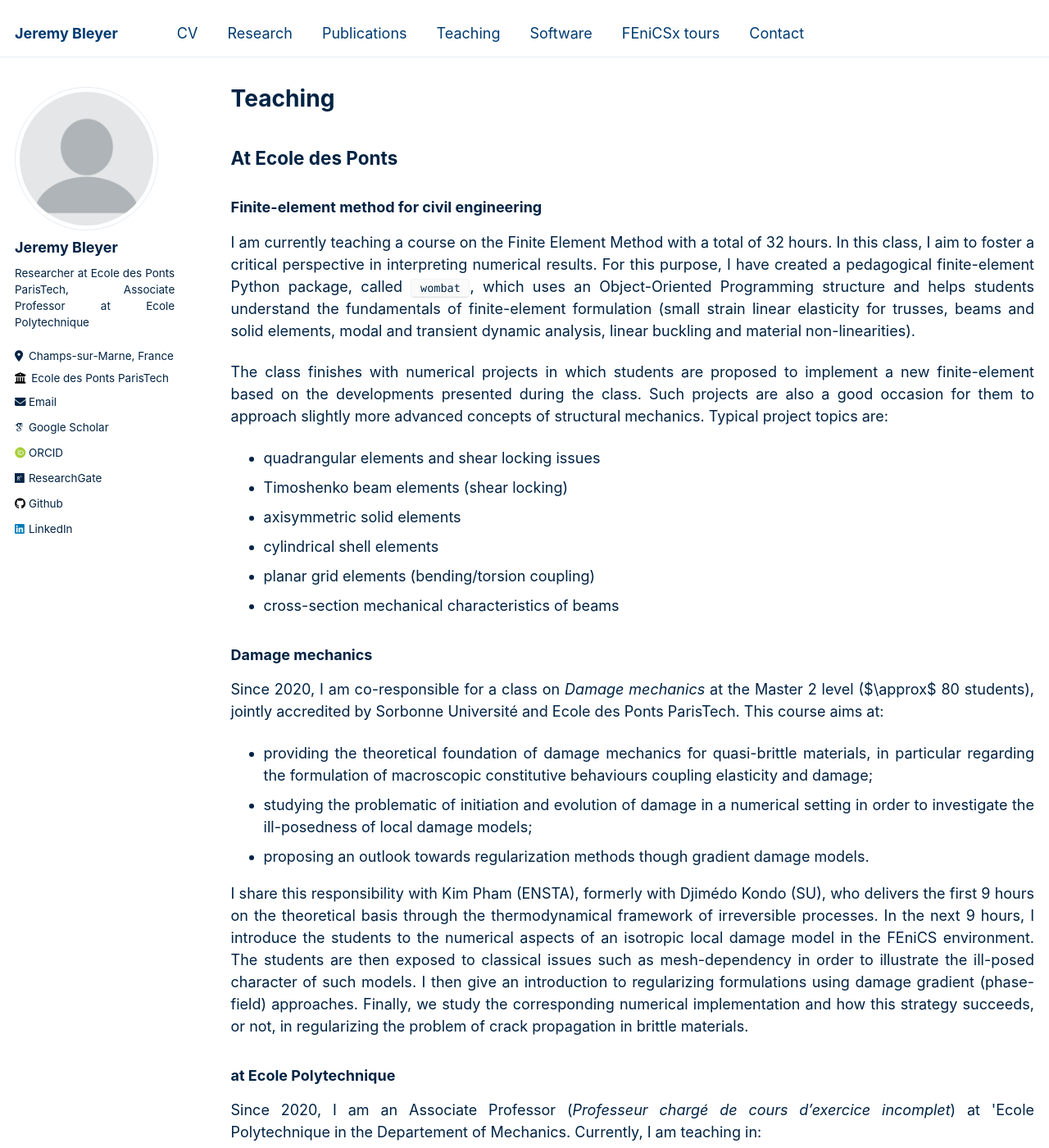
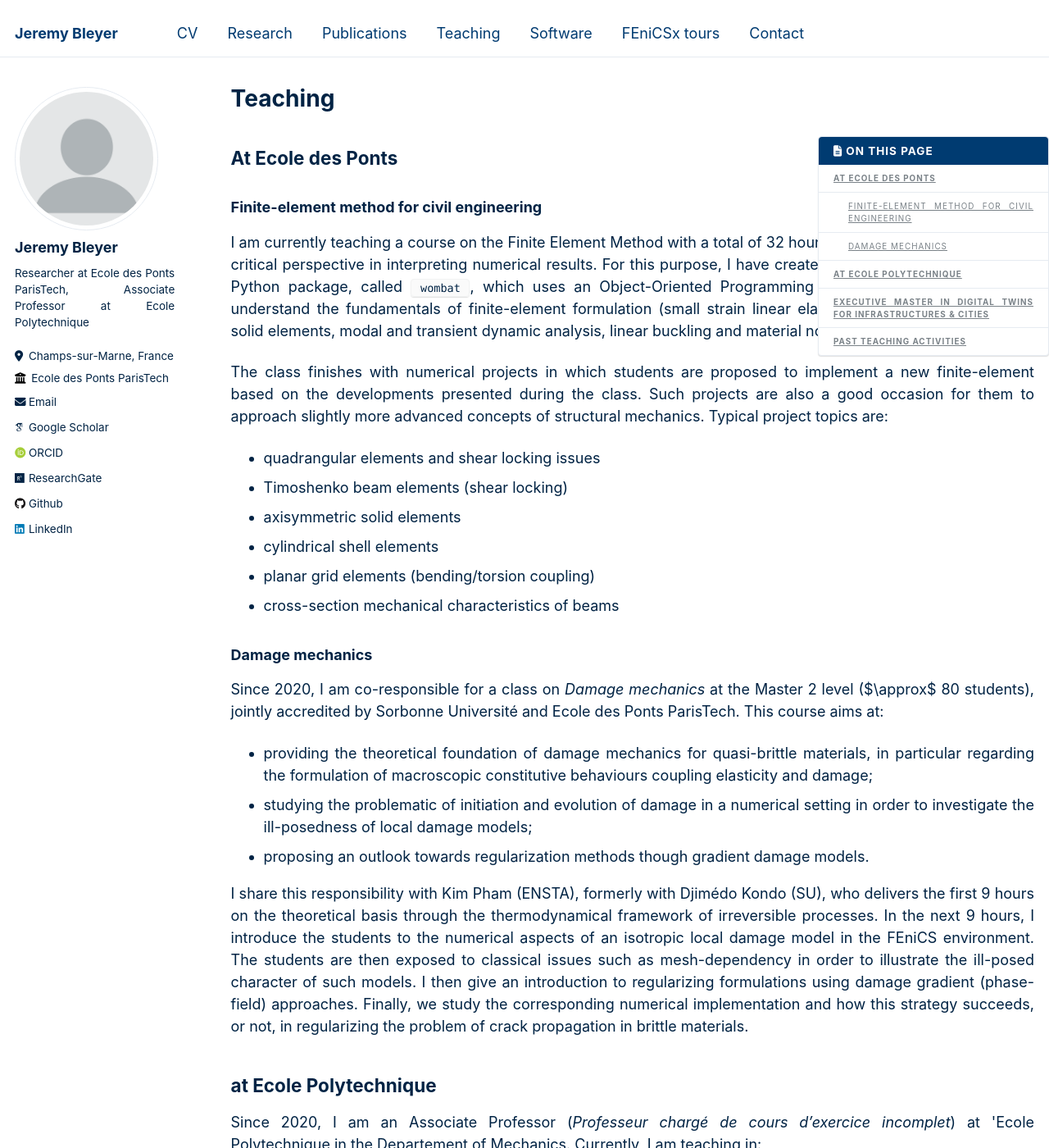
Before and after one commit to bleyerj/bleyerj.github.io, a Jekyll site: the page built from _pages/teaching.md, in a window 1280 px wide and 1400 px high. Shown: the whole window at 82% size. Built offline with Jekyll 4.4.1, drawn with Linux system fonts in a browser that asks for light colours; some web fonts are replaced; some of the changed text lies outside the part shown.

Commit message:
Add content and change side bar

```diff
--- a/_data/navigation.yml
+++ b/_data/navigation.yml
@@ -1,7 +1,7 @@
 # main links links
 main:
   - title: "CV"
-    url: /cv/
+    url: /files/cv_extended_05_2024.pdf
 
   - title: "Research"
     url: /research/
--- a/_includes/toc
+++ b/_includes/toc
@@ -1,6 +1,6 @@
 <aside class="sidebar__right">
 <nav class="toc" markdown="1">
-<header><h4 class="nav__title"><i class="fa fa-{{ include.icon | default: 'file-text' }}"></i> {{ include.title | default: site.data.ui-text[site.locale].toc_label }}</h4></header>
+<header><h4 class="nav__title"><i class="fas fa-{{ include.icon | default: 'file-alt' }}"></i> {{ include.title | default: site.data.ui-text[site.locale].toc_label }}</h4></header>
 *  Auto generated table of contents
 {:toc .toc__menu}
 </nav>
--- a/_pages/teaching.md
+++ b/_pages/teaching.md
@@ -3,9 +3,11 @@ layout: archive
 title: "Teaching"
 permalink: /teaching/
 author_profile: true
+# toc: true
 ---
 
 {% include base_path %}
+{% include toc %}
 
 ## At Ecole des Ponts
 
@@ -33,7 +35,7 @@ Since 2020, I am co-responsible for a class on *Damage mechanics* at the Master
 
 I share this responsibility with Kim Pham (ENSTA), formerly with Djimédo Kondo (SU), who delivers the first 9 hours on the theoretical basis through the thermodynamical framework of irreversible processes. In the next 9 hours, I introduce the students to the numerical aspects of an isotropic local damage model in the FEniCS environment. The students are then exposed to classical issues such as mesh-dependency in order to illustrate the ill-posed character of such models. I then give an introduction to regularizing formulations using damage gradient (phase-field) approaches. Finally, we study the corresponding numerical implementation and how this strategy succeeds, or not, in regularizing the problem of crack propagation in brittle materials.
 
-### at Ecole Polytechnique
+## at Ecole Polytechnique
 
 Since 2020, I am an Associate Professor (*Professeur chargé de cours d'exercice incomplet*) at \'Ecole Polytechnique in the Departement of Mechanics. Currently, I am teaching in:
 
@@ -41,6 +43,17 @@ Since 2020, I am an Associate Professor (*Professeur chargé de cours d'exercice
 - MEC431: *Solid Mechanics*, coordinated by Patrick Le Tallec, formerly Oscar Lopez-Pamies (40h, 40 students)
 
 Before that, I have also been mentoring experimental project in civil engineering with Gilles Forêt (Navier, ENPC) between 2018 and 2020.
+
+## Executive Master in Digital Twins for Infrastructures & Cities
+
+The [Executive Master in Digital Twins](https://www.digitwin4ciue.eu/master-digital-twins) has been co-funded by the EU and is delivered by [Universidad Politécnica de Madrid](https://www.upm.es/internacional), [École Nationale des Ponts et Chaussées](https://ecoledesponts.fr/en), [Budapesti Műszaki és Gazdaságtudományi Egyetem](https://www.bme.hu/?language=en) and [Istanbul Technical University](https://www.itu.edu.tr/en/homepage).
+
+The program provides comprehensive training in the key digital technologies used in digital twins for infrastructures, the ability to conceive digital twins to address specific challenges in infrastructure planning, design, construction, operation, and management, and the skills to identify business opportunities created by digital twins.
+
+I am involved in the Academic Board and was Acting Scientific Director of the program in 2023. I am now in charge of the Master's Conference Cycle, see our Youtube Channel for past events:
+
+<iframe width="560" height="315" src="https://www.youtube.com/embed/videoseries?si=5BmmpN5rYzMW2j33&amp;list=PLH4enoRy_41wDseAUBkjDYuFDdMGSKX-w" title="YouTube video player" frameborder="0" allow="accelerometer; autoplay; clipboard-write; encrypted-media; gyroscope; picture-in-picture; web-share" referrerpolicy="strict-origin-when-cross-origin" allowfullscreen></iframe>
+
 
 ## Past teaching activities
 
--- a/_sass/_sidebar.scss
+++ b/_sass/_sidebar.scss
@@ -56,19 +56,35 @@
   }
 }
 
+// .sidebar__right {
+//   margin-bottom: 1em;
+
+//   @include breakpoint($large) {
+//     position: relative;
+//     float: right;
+//     width: $right-sidebar-width-narrow;
+//     margin-left: span(0.5 of 12);
+//     z-index: 10;
+//   }
+
+//   @include breakpoint($x-large) {
+//     width: $right-sidebar-width;
+//   }
+// }
+
 .sidebar__right {
   margin-bottom: 1em;
 
   @include breakpoint($large) {
-    position: relative;
-    float: right;
+    position: sticky !important;
+    float: right !important;
+    top: 0;
+    right: 0;
     width: $right-sidebar-width-narrow;
-    margin-left: span(0.5 of 12);
+    margin-right: -1 * $right-sidebar-width-narrow;
+    padding-left: 1em;
+    padding-top: 1em !important;
     z-index: 10;
-  }
-
-  @include breakpoint($x-large) {
-    width: $right-sidebar-width;
   }
 }
 
--- a/_sass/_utilities.scss
+++ b/_sass/_utilities.scss
@@ -180,7 +180,7 @@ body {
 .image-text-container {
     display: flex; /* Use flexbox for the container */
     align-items: center; /* Center items vertically */
-    max-width: 800px; /* Adjust this value according to your layout */
+    max-width: 100%; /* Adjust this value according to your layout */
     margin: 0 auto; /* Center the container horizontally */
 }
 
--- a/_sass/_variables.scss
+++ b/_sass/_variables.scss
@@ -137,9 +137,9 @@ $x-large                    : 1280px !default;
    Grid
    ========================================================================== */
 
-$right-sidebar-width-narrow : 0px;
-$right-sidebar-width        : 0px;
-$right-sidebar-width-wide   : 0px;
+$right-sidebar-width-narrow : 300px;
+$right-sidebar-width        : 300px;
+$right-sidebar-width-wide   : 300px;
 
 $susy: (
   columns: 12,
--- a/_sass/vendor/magnific-popup/_settings.scss
+++ b/_sass/vendor/magnific-popup/_settings.scss
@@ -9,7 +9,7 @@ $mfp-shadow:                          0 0 8px rgba(0, 0, 0, 0.6); // Shadow on i
 
 // spacing
 $mfp-popup-padding-left:              8px;                        // Padding from left and from right side
-$mfp-popup-padding-left-mobile:       6px;                        // Same as above, but is applied when width of window is less than 800px
+$mfp-popup-padding-left-mobile:       6px;                        // Same as above, but is applied when width of window is less than tocpx
 
 $mfp-z-index-base:                    1040;                       // Base z-index of popup
 
```
Also changed, not shown: _pages/about.md (+4 -3 lines), _pages/research.html (deleted, +0 -12 lines), _research/research_index.md (deleted, +0 -1 lines).
